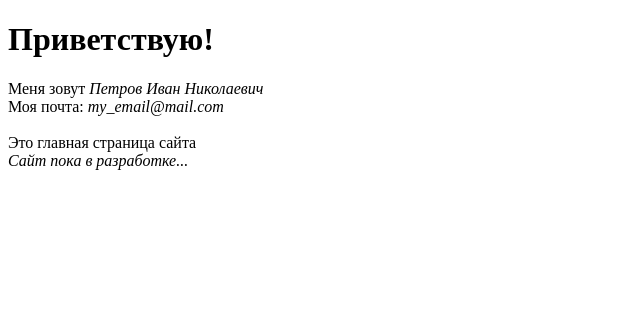
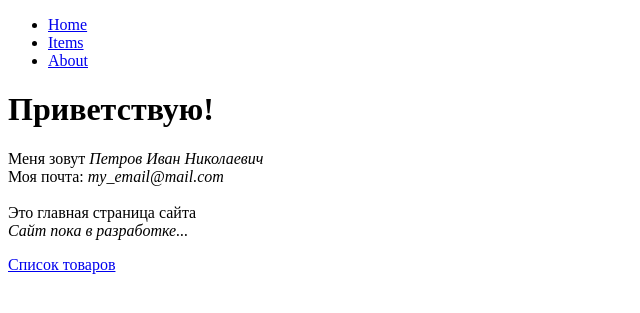
Before and after one commit to geniy73/python3, a Django app: page / in a window 1280 px wide. Shown: the top 313 px of the page, without its empty margins (0-640 px from the left). Run offline with Django 5.2, Linux system fonts and the light colour scheme.

Commit message:
template without 6

```diff
--- a/MainApp/views.py
+++ b/MainApp/views.py
@@ -44,7 +44,7 @@ def get_item(request, item_id):
             context = {
                 "item": item
             }
-        return render(request, 'item_page.html', context)
+            return render(request, 'item_page.html', context)
     return HttpResponseNotFound(f"Item with id={item_id} not found.")
 
 def get_items(request):
--- a/templates/index.html
+++ b/templates/index.html
@@ -6,10 +6,21 @@
     <title>Main page</title>
 </head>
 <body>
+    <ul>
+        <li><a href="/">Home</a></li>
+        <li><a href="/items">Items</a></li>
+        <li><a href="/about">About</a></li>
+         </ul>
+
+
+
+
+
     <h1>Приветствую!</h1>
     Меня зовут <i>{{name}}</i><br>
     Моя почта: <i>{{email}}</i><br><br>
     Это главная страница сайта<br>
     <i>Сайт пока в разработке...</i>
+    <p><a href="/items">Список товаров </a></p>
 </body>
 </html>
--- a/templates/item_page.html
+++ b/templates/item_page.html
@@ -7,7 +7,11 @@
 </head>
 <body>
     <h2> Имя: {{item.name}} </h2>
+    {% if item.quantity %}
     <p> Количество: {{item.quantity}} </p>
+    {% else %}
+    <p> Товар отсутвствует! </p>
+    {% endif %}
     <p><a href="/items">Назад к списку товаров </a></p>
 </body>
 </html>
```
